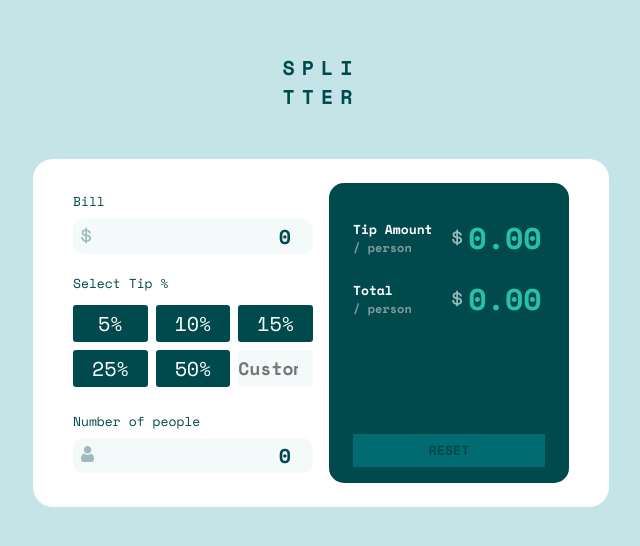
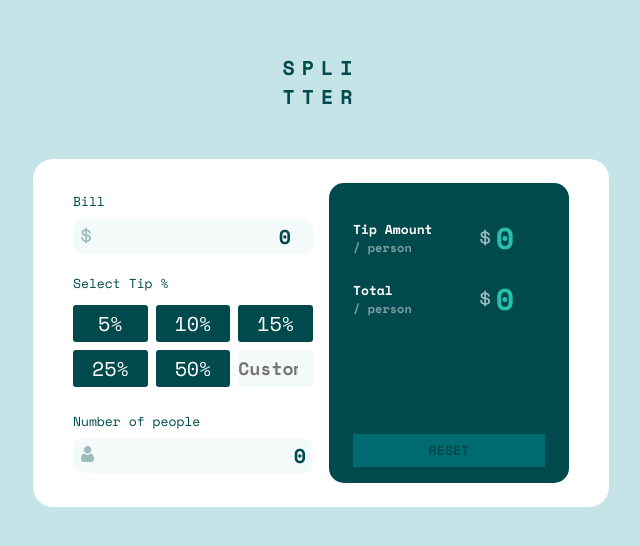
Before and after one commit to ripterdust/TipCalculator, a React (Create React App) app: page / in a window 1280 px wide. Shown: the part 120-666 px from the top of the page, without its empty margins (319-959 px from the left). Built offline with nearby package versions, Linux system fonts and the light colour scheme.

Commit message:
Eliminado el context

```diff
--- a/src/App.js
+++ b/src/App.js
@@ -1,24 +1,18 @@
-import React, { useState } from 'react'
+import React from 'react'
 import { Calculator } from './components/Calculator'
-import { ValueContext } from './components/ValueContext'
 import './styles/main.scss'
 
 
 
 export const App = () => {
 
-    const [contextData, setContextData] = useState({
-        bill: 0,
-        tip: 0,
-        people: 0
-    })
 
     return (
-        <ValueContext.Provider value={{contextData, setContextData}}>
-            <div className="main_container">
-                <span className="title">SPLI<br/>TTER</span>
-                <Calculator />
-            </div>
-        </ValueContext.Provider>
+
+        <div className="main_container">
+            <span className="title">SPLI<br/>TTER</span>
+            <Calculator />
+        </div>
+
     )
 }
--- a/src/components/Calculator.js
+++ b/src/components/Calculator.js
@@ -1,15 +1,21 @@
-import React from 'react'
+import React, {useState} from 'react'
 import { Options } from './Options'
 import { Result } from './Result'
 
 
 export const Calculator = () => {
+    const [data, setData] = useState({
+        bill: 0,
+        tip: 0,
+        people: 0
+    });
+
     return <div className="calculator">
-        <div className="options">
-            <Options />
+        <div className="options" >
+            <Options setData={setData} />
         </div>
         <div className="results">
-            <Result />
+            <Result data={data}/>
         </div>
     </div>
 }
--- a/src/components/Options.js
+++ b/src/components/Options.js
@@ -1,43 +1,34 @@
-import React, { useContext, useState } from 'react'
+import React, { useState } from 'react'
 import { Tip } from './Tip'
 import { DollarSvg } from './DollarSvg'
-import { ValueContext } from './ValueContext';
 
-export const Options = React.memo(() => {
+export const Options = ({ setData }) => {
 
-    const { contextData, setContextData } = useContext(ValueContext);
 
-    const [data, setData] = useState({
+    const [state, setState] = useState({
         bill: 0,
         people: 0
     });
 
+    let { bill, people} = state;
 
     const changeContext = () => {
-        let { bill, people} = data;
-        setContextData({
-            ...contextData,
+        setData( cData =>({
+            ...cData,
             bill,
             people,
-        })
+        }))
     }
 
     const handleInput = ({ target }) => {
-        setData({
-            ...data,
-            [target.name] : parseInt(target.value)
+        setState({
+            ...state,
+            [target.name] : parseInt(target.value) ?? 0
         })
         changeContext()
     };
 
-    const clearInput = ({ target }) => {
-        if(target.value === 0 || target.value === '0'){
-            setData({
-                ...data,
-                [target.name]: ''
-            })
-        }
-    };
+
 
     return <>
            <div className="inputs bill">
@@ -47,9 +38,8 @@ export const Options = React.memo(() => {
                 <div className="">
                     <input type="number"
                     name="bill"
-                    value={data.bill}
+                    value={bill}
                     onChange={handleInput}
-                    onClick={clearInput}
                     />
                     <DollarSvg />
                 </div>
@@ -58,15 +48,14 @@ export const Options = React.memo(() => {
             <div className="inputs people">
                 <span>Number of people</span>
                 <div className="">
-                    <input type="number"
+                    <input type="text"
                     name='people'
-                    value={data.people}
+                    value={people}
                     onChange={handleInput}
-                    onClick={clearInput}
                     />
                     <svg xmlns="http://www.w3.org/2000/svg" width="13" height="16"><path fill="#9EBBBD" d="M9.573 7.729c.406 0 .784.07 1.126.209.342.14.639.33.881.569.232.227.438.503.614.82a5.1 5.1 0 01.407.949c.097.312.178.654.242 1.016.062.359.105.699.126 1.011.02.307.031.624.031.945 0 .836-.259 1.512-.768 2.01-.504.492-1.17.742-1.98.742H2.748c-.81 0-1.477-.25-1.98-.742C.259 14.76 0 14.084 0 13.248c0-.322.01-.64.032-.945.02-.312.063-.652.126-1.01.063-.363.144-.705.242-1.017.1-.323.238-.643.407-.948.176-.318.382-.594.613-.821.243-.238.54-.43.882-.57.342-.138.72-.208 1.125-.208.16 0 .313.067.61.265.183.123.397.264.636.421.204.134.48.259.822.372.333.11.671.167 1.005.167a3.19 3.19 0 001.006-.167c.341-.113.618-.238.822-.372l.636-.42c.296-.2.45-.266.61-.266zM6.598 0C7.63 0 8.522.38 9.252 1.129s1.1 1.666 1.1 2.724c0 1.06-.37 1.976-1.1 2.725-.73.75-1.623 1.13-2.654 1.13-1.03 0-1.924-.38-2.653-1.13-.73-.749-1.1-1.666-1.1-2.725 0-1.058.37-1.975 1.1-2.724C4.675.379 5.567 0 6.598 0z"/></svg>
                 </div>
             </div>
         </>
 
-})
+}
--- a/src/components/Result.js
+++ b/src/components/Result.js
@@ -2,7 +2,10 @@ import React from 'react'
 import { DollarSvg } from './DollarSvg'
 
 
-export const Result = () => {
+export const Result = ({data}) => {
+
+    let {bill, tip, people} = data;
+
     return <>
         <div>
             <div className="info">
@@ -12,7 +15,7 @@ export const Result = () => {
                 </div>
                 <div className="numbers">
                     <DollarSvg />
-                    <span>0.00</span>
+                    <span>{tip}</span>
                 </div>
             </div>
             <div className="info">
@@ -22,7 +25,7 @@ export const Result = () => {
                 </div>
                 <div className="numbers">
                     <DollarSvg />
-                    <span>0.00</span>
+                    <span>{ (bill / 100) * tip * people}</span>
                 </div>
             </div>
         </div>
```
